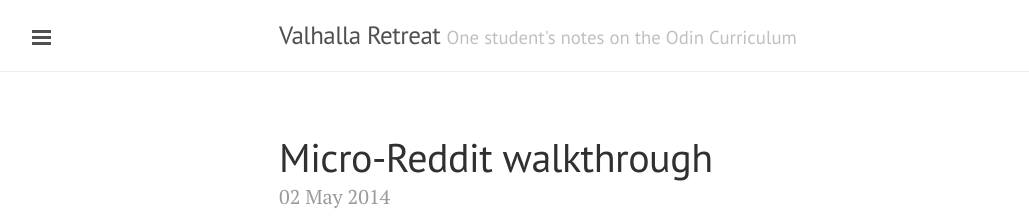
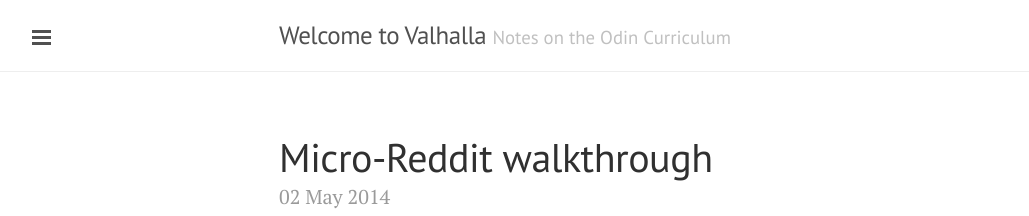
Before and after one commit to Jberczel/jberczel.github.io, a Jekyll site: the page built from index.html, in a window 1280 px wide. Shown: the top 216 px of the page, without its empty margins (1-1030 px from the left). Built offline with Jekyll 4.4.1, drawn with Linux system fonts in a browser that asks for light colours; Markdown is read by kramdown in place of the engine named in the settings; the list of posts is cut into pages by our own code.

Commit message:
Update title, tagline

```diff
--- a/_config.yml
+++ b/_config.yml
@@ -6,9 +6,9 @@
 permalink:        pretty
 
 # Setup
-title:            Valhalla Retreat
-tagline:          "One student's notes on the Odin Curriculum"
-description:      "Thoughts and walkthroughs of the <a href='http://www.theodinproject.com/courses'>Odin Curriculum</a>."
+title:            Welcome to Valhalla
+tagline:          "Notes on the Odin Curriculum"
+description:      "Thoughts and walkthroughs on the <a href='http://www.theodinproject.com/courses'>Odin Curriculum</a>."
 url:              http://jberczel.github.com
 
 author:
```
Also changed, not shown: 1 other file.
